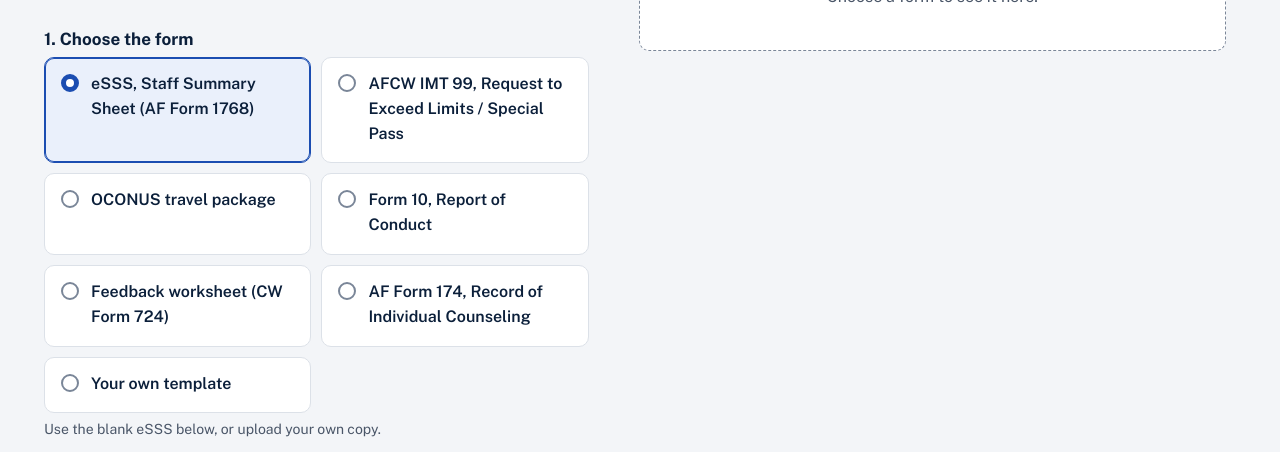
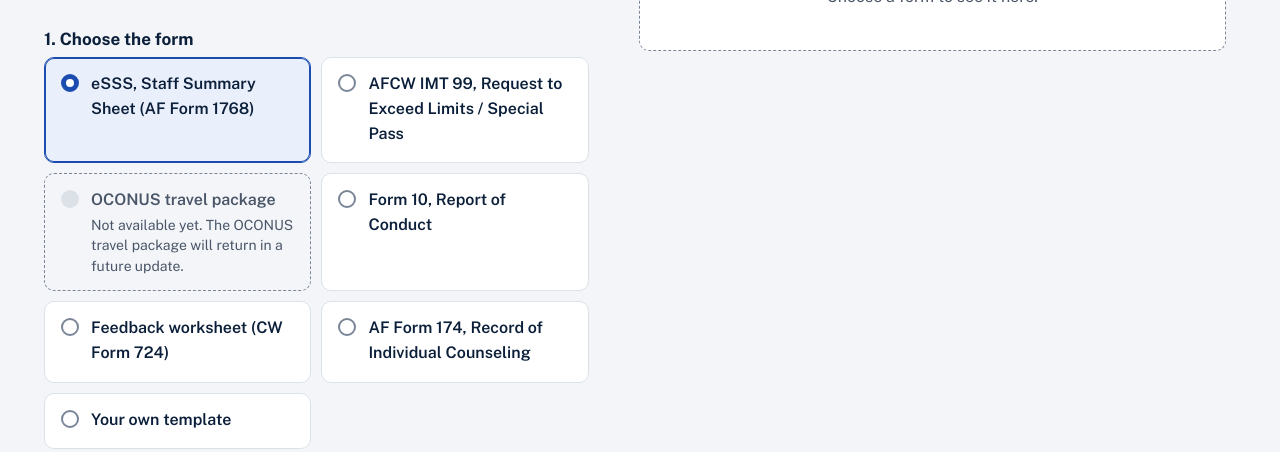
Before and after one commit to DavidAnand05/cadet-paperwork, a plain HTML site: page index.html in a window 1280 px wide. Both pictures are taken after a click on the button "Fill a form". Shown: the part 319-771 px from the top of the page. Drawn offline with Linux system fonts and the light colour scheme; no server answers.

Commit message:
Pause the OCONUS travel package
The OCONUS travel package stays in the Fill a form list but is grayed
out with the note "Not available yet. The OCONUS travel package will
return in a future update." Choosing it does nothing. Its forms, steps
and eSSS preset remain in the code; set disabled to false in
forms-library.js to turn it back on.

Co-Authored-By: Claude Opus 5.5 <noreply@anthropic.com>

```diff
--- a/fill.js
+++ b/fill.js
@@ -45,6 +45,14 @@
       b.setAttribute("aria-checked", String(k === formKey));
       b.innerHTML = '<span class="dot" aria-hidden="true"></span><strong></strong>';
       b.querySelector("strong").textContent = F.name;
+      if (F.disabled) {
+        // Shown but not selectable, with a note on when it will return.
+        b.setAttribute("aria-disabled", "true");
+        const d = document.createElement("span"); d.className = "desc"; d.textContent = F.note || "Not available yet.";
+        b.appendChild(d);
+        box.appendChild(b);
+        return;
+      }
       b.addEventListener("click", () => selectForm(k));
       box.appendChild(b);
     });
--- a/forms-library.js
+++ b/forms-library.js
@@ -341,6 +341,9 @@
     },
     oconus: {
       name: "OCONUS travel package",
+      // Paused: set to false to turn the package back on. Its forms, steps and eSSS preset stay in place.
+      disabled: true,
+      note: "Not available yet. The OCONUS travel package will return in a future update.",
       source: "Fill each form below in turn, then combine them with your certificates into one PDF Portfolio in Adobe Acrobat. Start at least 30 to 60 days before travel.",
       guide: "",
       oconus: true,
--- a/styles.css
+++ b/styles.css
@@ -115,6 +115,10 @@ main { max-width: 1240px; margin: 0 auto; padding: 36px 24px 56px; }
 .choice[aria-checked="true"] .dot { border: 5px solid var(--primary); }
 .choice strong { font-weight: 600; color: var(--heading); }
 .choice .desc { color: var(--muted); font-size: 0.875rem; line-height: 1.45; }
+.choice[aria-disabled="true"] { cursor: not-allowed; background: transparent; border-style: dashed; border-color: var(--control); }
+.choice[aria-disabled="true"]:hover { border-color: var(--control); }
+.choice[aria-disabled="true"] strong { color: var(--muted); }
+.choice[aria-disabled="true"] .dot { background: var(--line); border-color: var(--line); }
 
 /* Fields */
 .field-row { display: flex; flex-wrap: wrap; gap: 14px; margin-top: 16px; }
```
Also changed, not shown: 2 other files.
